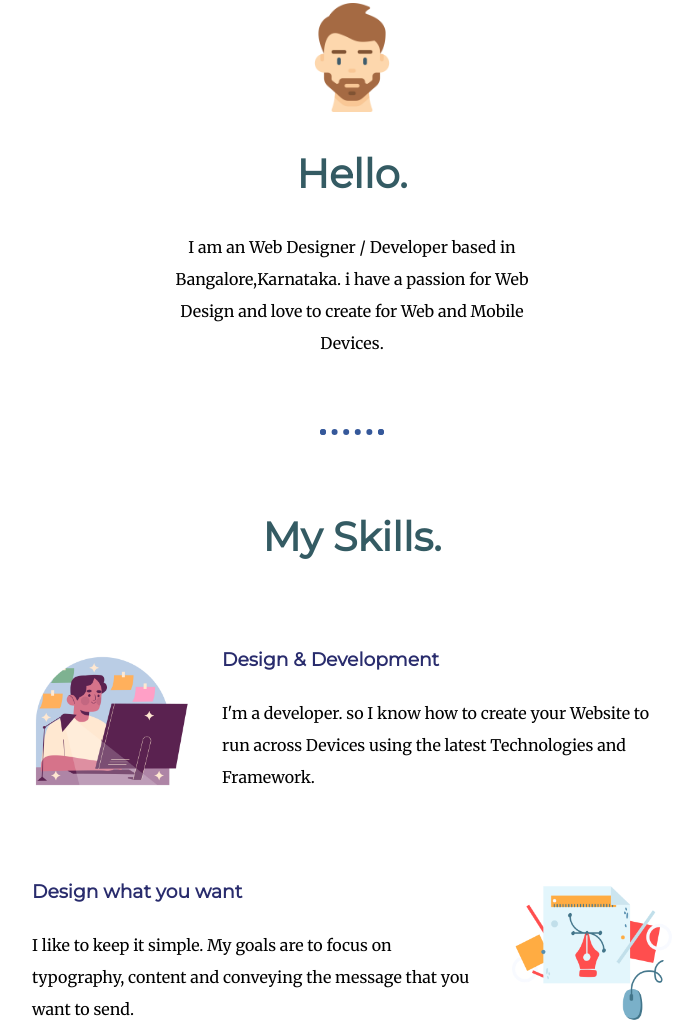
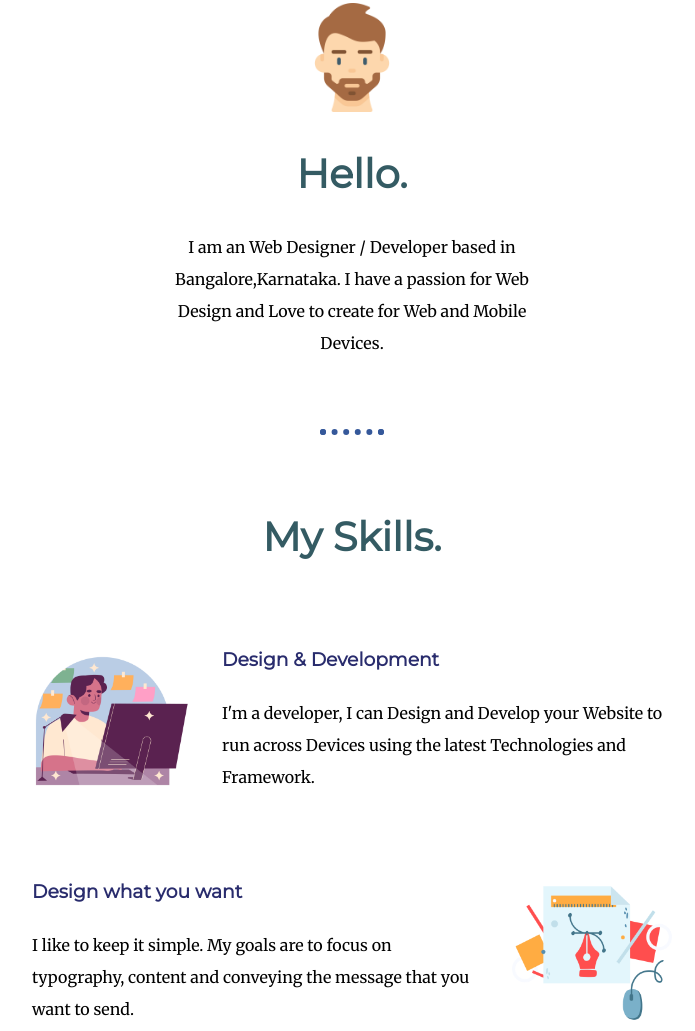
Before and after one commit to manish6549/CV, a plain HTML site: page index.html in a window 1280 px wide. Shown: the part 822-1853 px from the top of the page, without its empty margins (288-983 px from the left). Drawn offline with Linux system fonts and the light colour scheme.

Commit message:
Update index.html

```diff
--- a/index.html
+++ b/index.html
@@ -21,7 +21,7 @@
     <div class="profile">
       <img class="pro-pic" src="img/man.png" alt="Manish-pic">
       <h2>Hello.</h2>
-      <p class="about-me">I am an Web Designer / Developer based in Bangalore,Karnataka. i have a passion for Web Design and love to create for Web and Mobile Devices.</p>
+      <p class="about-me">I am an Web Designer / Developer based in Bangalore,Karnataka. I have a passion for Web Design and Love to create for Web and Mobile Devices.</p>
     </div>
     <hr>
     <div class="skills">
@@ -29,7 +29,7 @@
       <div class="skill-row-0">
         <img class="com-pic" src="img/office.png" alt="computer-img">
         <h3>Design & Development</h3>
-        <p class="know-me">I'm a developer. so I know how to create your Website to run across Devices using the latest Technologies and Framework.</p>
+        <p class="know-me">I'm a developer, I can Design and Develop your Website to run across Devices using the latest Technologies and Framework.</p>
       </div>
       <div class="skill-row-1">
         <img class="des-pic" src="img/creativity.png" alt="eat-img">
```
